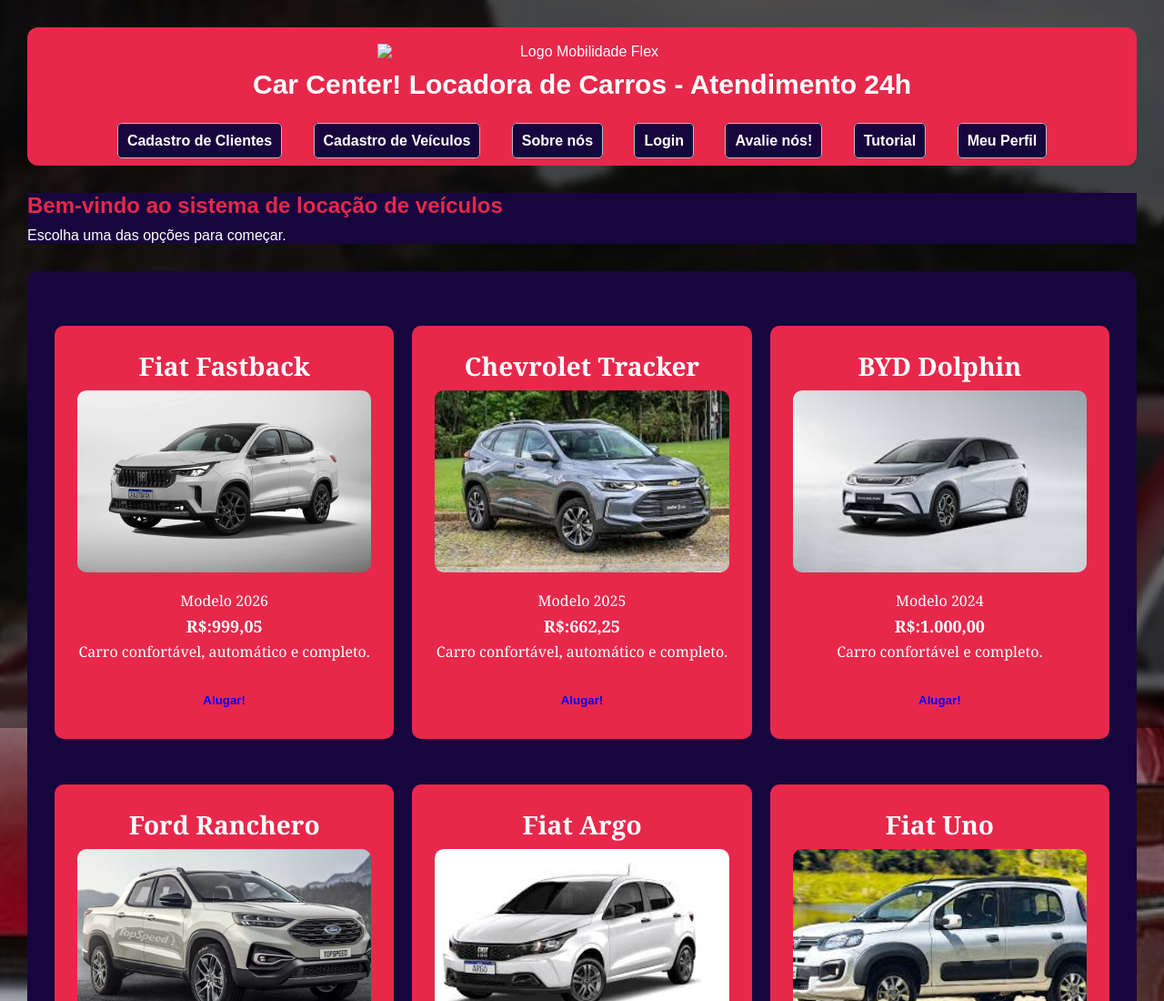
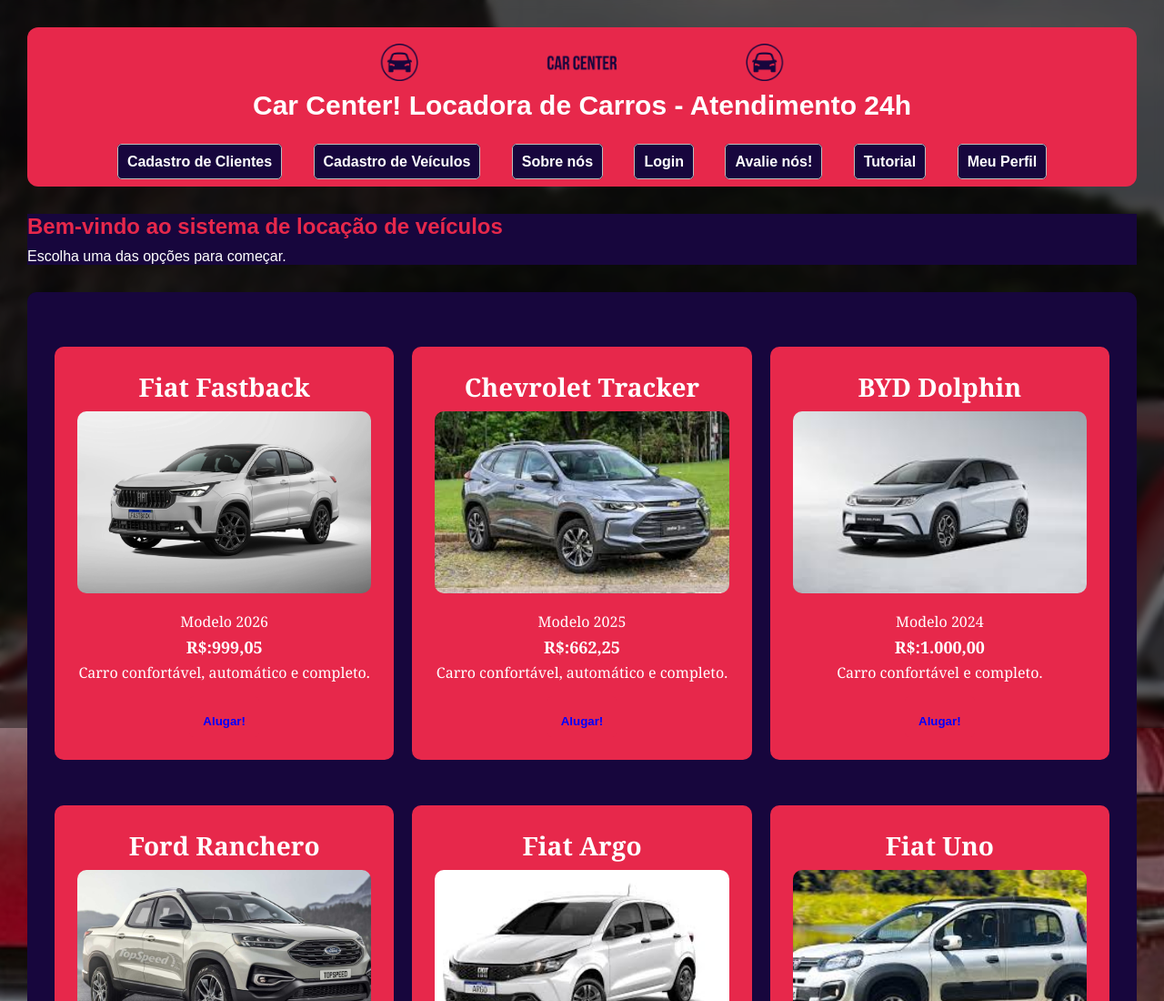
Before and after one commit to Locadora-de-Veiculos/Locadora-de-Veiculos, a plain HTML site: page index.html in a window 1280 px wide. Shown: the top 1100 px of the page at 91% size. Drawn offline with Linux system fonts and the light colour scheme; files whose address does not match are found by name.

Commit message:
Update index.html

```diff
--- a/index.html
+++ b/index.html
@@ -8,7 +8,7 @@
 </head>
 <body>
   <header>
-    <img src="../img/banner.png" alt="Logo Mobilidade Flex" class="logo">
+    <img src="banner.png" alt="Logo Mobilidade Flex" class="logo">
     <h1>Car Center! Locadora de Carros - Atendimento 24h</h1>
     <nav>
       <ul>
```
